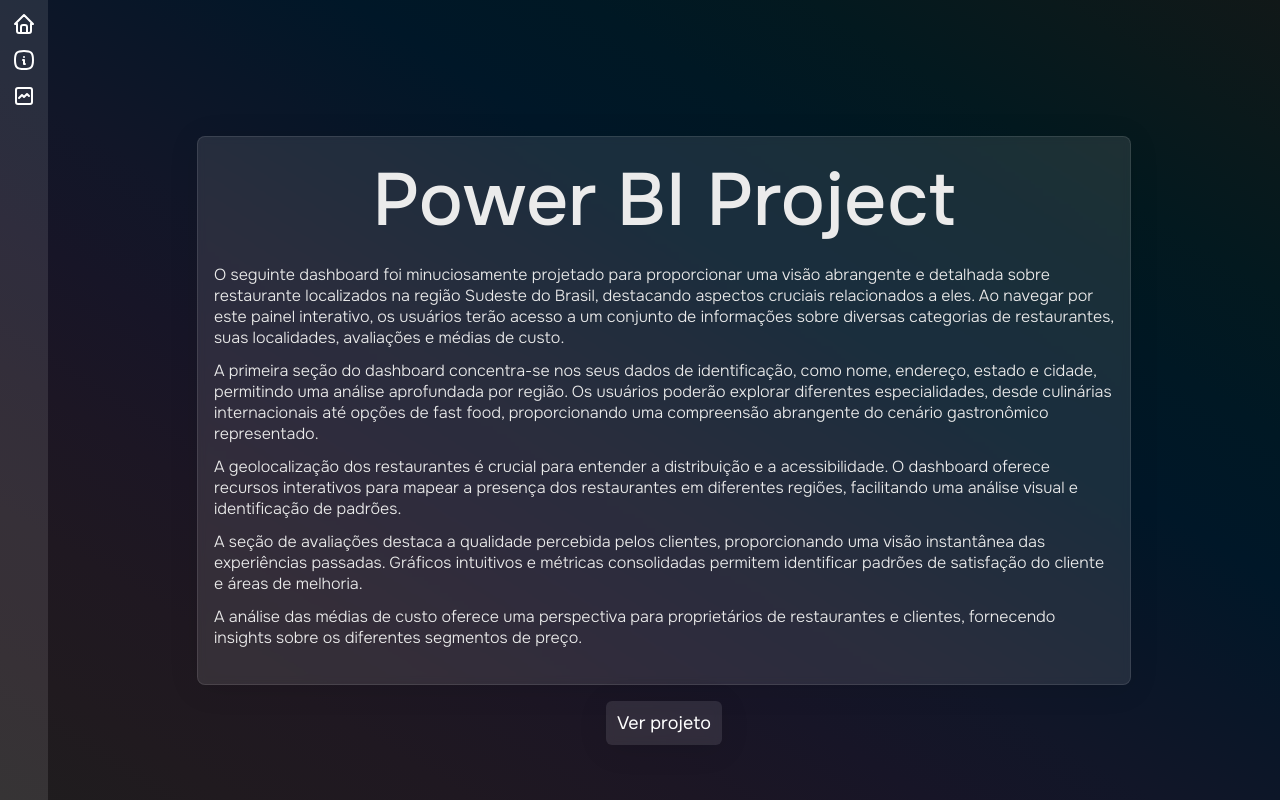
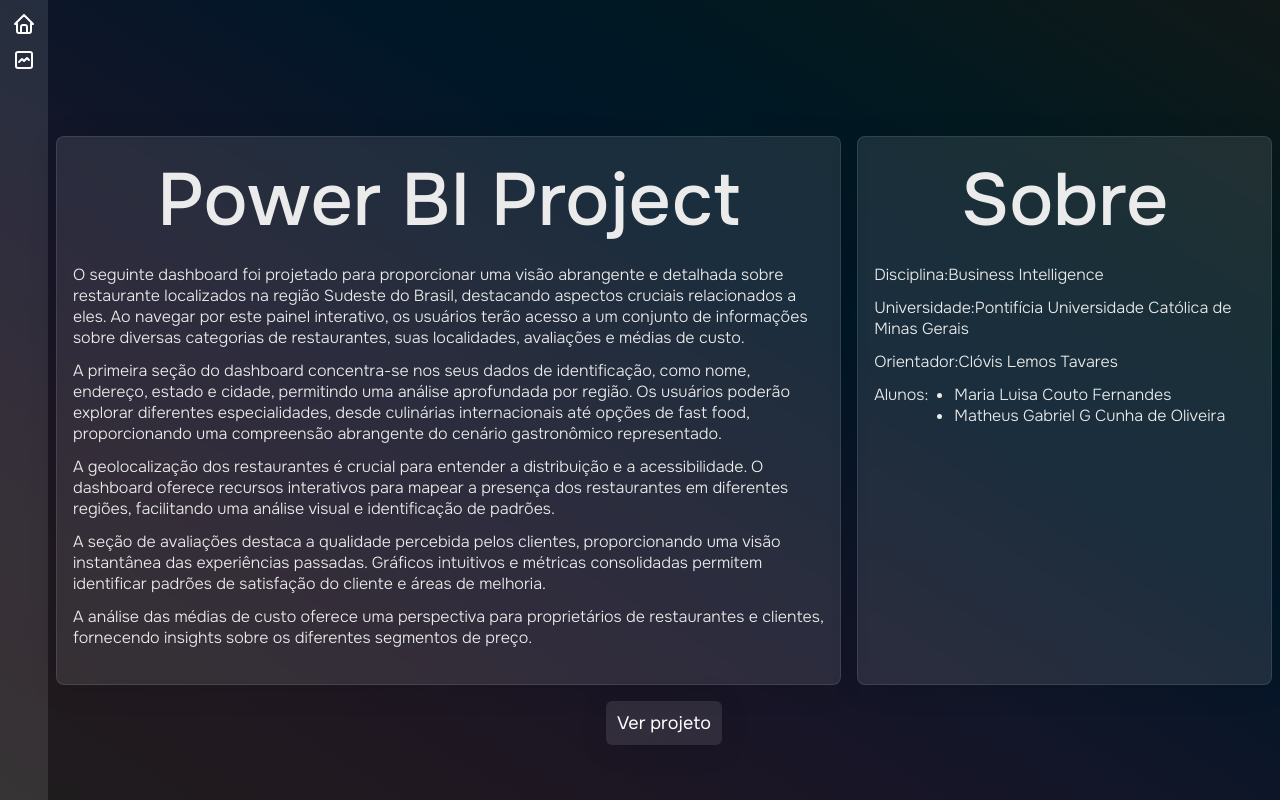
Before and after one commit to matheusfnl/bi-project, a Nuxt app: page / in a window 1280 px wide. Built offline with nearby package versions, Linux system fonts and the light colour scheme; a web font is replaced by a local one.

Commit message:
fix layout

```diff
--- a/components/SideBar.vue
+++ b/components/SideBar.vue
@@ -1,6 +1,6 @@
 <template>
   <div class="sidebar-wrapper">
-    <NuxtLink :to="item.path" :class="{ 'checked' : isChecked(item) }" class="sidebar-item" v-for="(item, index) in items" :key="index">
+    <NuxtLink :to="item.path" class="sidebar-item" v-for="(item, index) in items" :key="index">
       <component :is="item.icon" />
     </NuxtLink>
   </div>
@@ -9,23 +9,13 @@
 <script setup>
   import { shallowRef } from 'vue';
 
-  import IconAbout from './icons/About.vue';
   import IconHome from './icons/Home.vue'
   import IconGraph from './icons/Graph.vue';
-
-  const route = useRoute()
-  const isChecked = (item) => {
-    console.log(route)
-  }
 
   const items = shallowRef([
     {
       icon: IconHome,
       path: '/'
-    },
-    {
-      icon: IconAbout,
-      path: '/about'
     },
     {
       icon: IconGraph,
--- a/pages/about.vue
+++ /dev/null
@@ -1,129 +0,0 @@
-<template>
-  <div>
-    <div class="project-title-container">
-      <div class="content-wrapper">
-        <div class="title-text">
-          <span>Sobre</span>
-        </div>
-
-        <div class="description-text">
-          <div class="description-info">
-            <span class="title">Disciplina:</span>
-            <span class="info">Business Intelligence</span>
-          </div>
-
-          <div class="description-info">
-            <span class="title">Universidade:</span>
-            <span class="info">Pontifícia Universidade Católica de Minas Gerais</span>
-          </div>
-
-          <div class="description-info">
-            <span class="title">Orientador:</span>
-            <span class="info">Clóvis Lemos Tavares</span>
-          </div>
-
-          <div class="description-info-2">
-            <span class="title">Alunos:</span>
-            <ul>
-              <li class="info">Maria Luisa Couto Fernandes</li>
-              <li class="info">Matheus Gabriel G Cunha de Oliveira</li>
-            </ul>
-          </div>
-        </div>
-      </div>
-
-      <div class="title-buttons">
-        <button @click="$router.push('/project')">
-          Ver projeto
-        </button>
-      </div>
-    </div>
-  </div>
-</template>
-
-<style scoped>
-  .project-title-container {
-    display: flex;
-    align-items: center;
-    flex-direction: column;
-    margin-top: 16vh;
-    gap: 16px;
-    height: 60vh;
-  }
-
-  .att-info-container {
-    display: flex;
-    justify-content: flex-end;
-    height: 40vh;
-  }
-
-  .info-area {
-    display: flex;
-    flex-direction: column;
-    text-align: end;
-  }
-
-  .title-text {
-    font-size: 74px;
-    font-weight: 500;
-    display: flex;
-    gap: 18px;
-  }
-
-  .content-wrapper {
-    background: rgba(255, 255, 255, 0.1);
-    border-radius: 8px;
-    box-shadow: 0 4px 30px rgba(0, 0, 0, 0.1);
-    backdrop-filter: blur(4.4px);
-    -webkit-backdrop-filter: blur(4.4px);
-    border: 1px solid rgba(255, 255, 255, 0.1);
-
-    display: flex;
-    flex-direction: column;
-    gap: 16px;
-    align-items: center;
-    padding: 16px;
-  }
-
-  .description-text {
-    display: flex;
-    flex-direction: column;
-    gap: 8px;
-  }
-
-  .description-info {
-    display: flex;
-    gap: 12px;
-  }
-
-  .description-info-2 {
-    display: flex;
-    gap: 26px;
-  }
-
-  .title {
-    font-weight: 600;
-  }
-
-  .info {
-    font-weight: 300;
-  }
-
-  button {
-    background: rgba(255, 255, 255, 0.1);
-    border-radius: 6px;
-    box-shadow: 0 4px 30px rgba(0, 0, 0, 0.1);
-    backdrop-filter: blur(4.4px);
-    -webkit-backdrop-filter: blur(4.4px);
-    border: 1px solid transparent;
-    color: white;
-    font-size: 18px;
-    padding: 10px;
-    transition: all .2s;
-    cursor: pointer;
-  }
-
-  button:hover {
-    transform: scale(1.1) rotate(3deg);
-  }
-</style>
--- a/pages/index.vue
+++ b/pages/index.vue
@@ -1,6 +1,7 @@
 <template>
   <div>
     <div class="project-title-container">
+      <div class="content-container">
         <div class="content-wrapper">
           <div class="title-text">
             <span>Power BI Project</span>
@@ -8,7 +9,7 @@
 
           <div class="description-text">
             <p>
-            O seguinte dashboard foi minuciosamente projetado para proporcionar uma visão abrangente e detalhada sobre restaurante localizados na região Sudeste do Brasil, destacando aspectos cruciais relacionados a eles. Ao navegar por este painel interativo, os usuários terão acesso a um conjunto de informações sobre diversas categorias de restaurantes, suas localidades, avaliações e médias de custo.
+              O seguinte dashboard foi projetado para proporcionar uma visão abrangente e detalhada sobre restaurante localizados na região Sudeste do Brasil, destacando aspectos cruciais relacionados a eles. Ao navegar por este painel interativo, os usuários terão acesso a um conjunto de informações sobre diversas categorias de restaurantes, suas localidades, avaliações e médias de custo.
             </p>
             <p>
               A primeira seção do dashboard concentra-se nos seus dados de identificação,  como nome, endereço, estado e cidade, permitindo uma análise aprofundada por região. Os usuários poderão explorar diferentes especialidades, desde culinárias internacionais até opções de fast food, proporcionando uma compreensão abrangente do cenário gastronômico representado.
@@ -22,6 +23,38 @@
             <p>
               A análise das médias de custo oferece uma perspectiva para proprietários de restaurantes e clientes, fornecendo insights sobre os diferentes segmentos de preço.
             </p>
+          </div>
+        </div>
+
+        <div class="content-wrapper">
+          <div class="title-text">
+            <span>Sobre</span>
+          </div>
+
+          <div class="description-text">
+            <div class="description-info">
+              <span class="title">Disciplina:</span>
+              <span class="info">Business Intelligence</span>
+            </div>
+
+            <div class="description-info">
+              <span class="title">Universidade:</span>
+              <span class="info">Pontifícia Universidade Católica de Minas Gerais</span>
+            </div>
+
+            <div class="description-info">
+              <span class="title">Orientador:</span>
+              <span class="info">Clóvis Lemos Tavares</span>
+            </div>
+
+            <div class="description-info-2">
+              <span class="title">Alunos:</span>
+              <ul>
+                <li class="info">Maria Luisa Couto Fernandes</li>
+                <li class="info">Matheus Gabriel G Cunha de Oliveira</li>
+              </ul>
+            </div>
+          </div>
         </div>
       </div>
 
@@ -63,6 +96,11 @@
     gap: 18px;
   }
 
+  .content-container {
+    display: flex;
+    gap: 16px;
+  }
+
   .content-wrapper {
     background: rgba(255, 255, 255, 0.1);
     border-radius: 8px;
@@ -87,6 +125,11 @@
     max-width: 900px;
   }
 
+  .description-info-2 {
+    display: flex;
+    gap: 26px;
+  }
+
   button {
     background: rgba(255, 255, 255, 0.1);
     border-radius: 6px;
```
Lines whose indentation alone changed are shown as unchanged.
